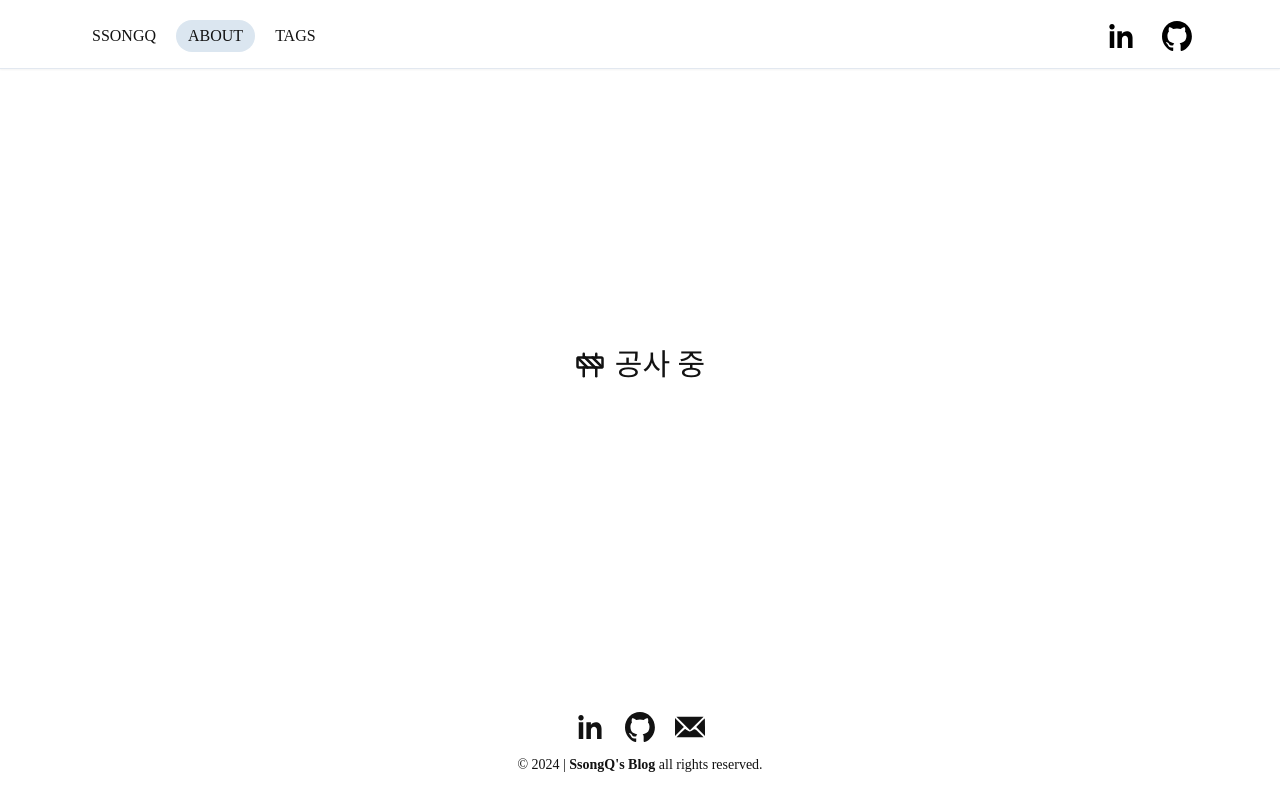
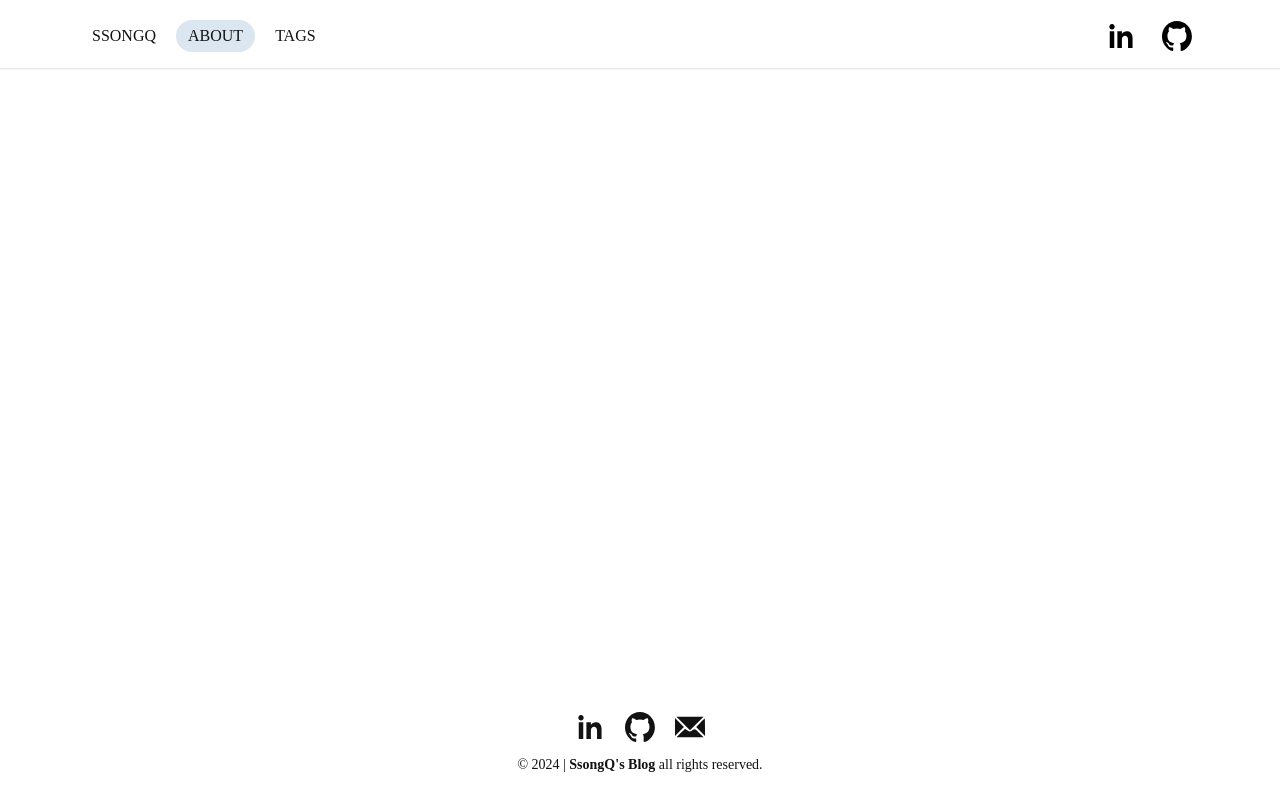
Before and after one commit to SsongQ-92/ssongq.blog, a Next.js app: page /about/ko in a window 1280 px wide. Built offline with nearby package versions, Linux system fonts and the light colour scheme; a web font is replaced by a local one.

Commit message:
✨ [Feat] Section UI 컴포넌트 구현

```diff
--- a/src/app/about/_components/AboutPage.tsx
+++ b/src/app/about/_components/AboutPage.tsx
@@ -12,9 +12,6 @@ export function generateMetadata(): Metadata {
 
 export default function AboutPage() {
   return (
-    <section className='flex-center mx-auto gap-10 text-30'>
-      <Construction className='size-30' />
-      <span>공사 중</span>
-    </section>
+    <main className='container relative scroll-my-12 mx-auto overflow-auto p-6 sm:p-9 md:p-16 print:p-12 print:pt-0'></main>
   );
 }
--- /dev/null
+++ b/src/components/ui/Section.tsx
@@ -0,0 +1,15 @@
+import React, { ReactNode } from 'react';
+
+import { cn } from '@/lib/utils';
+
+export interface SectionProps extends React.HTMLAttributes<HTMLDivElement> {
+  children: ReactNode;
+}
+
+export default function Section({ className, children, ...props }: SectionProps) {
+  return (
+    <section className={cn('flex min-h-0 flex-col gap-y-3', className)} {...props}>
+      {children}
+    </section>
+  );
+}
```
